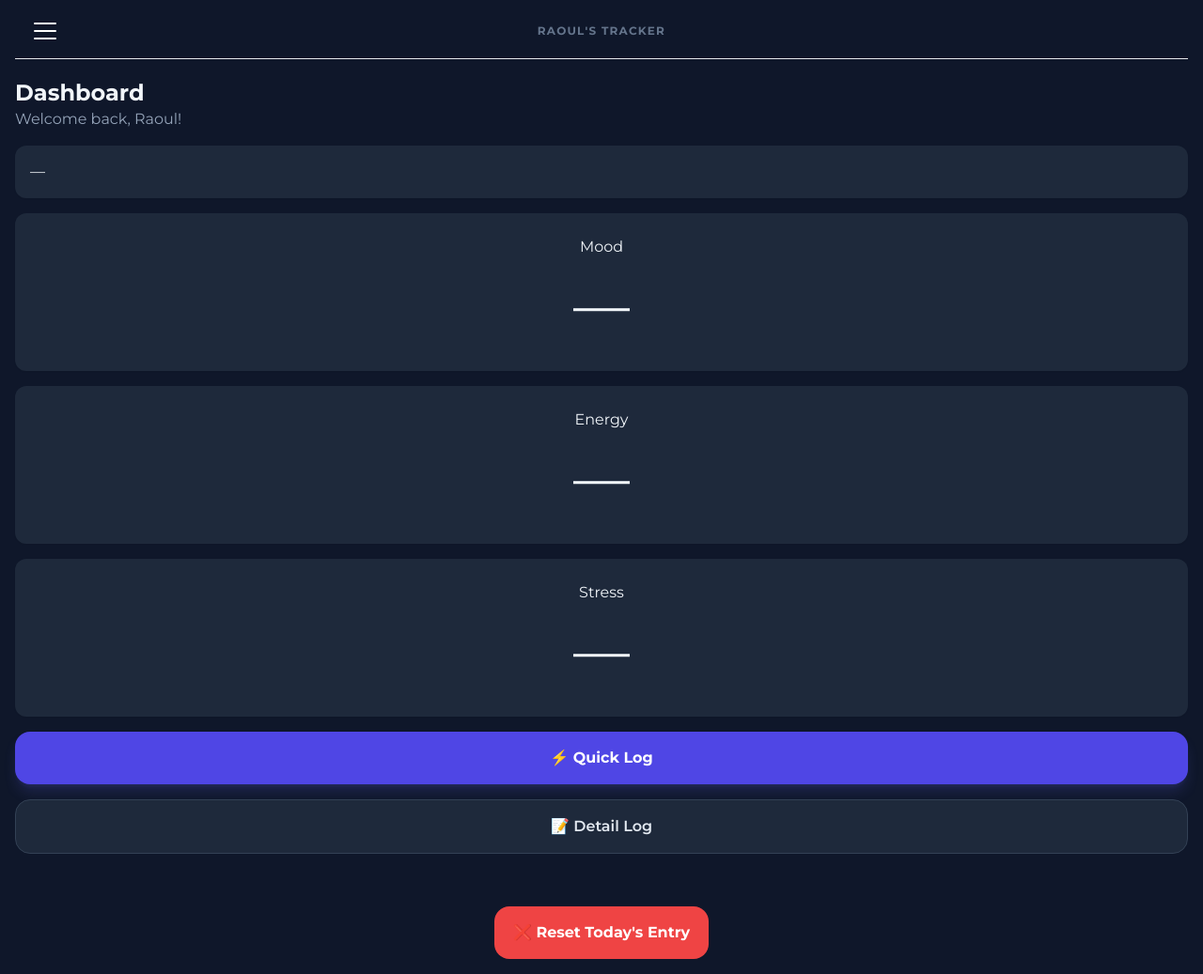
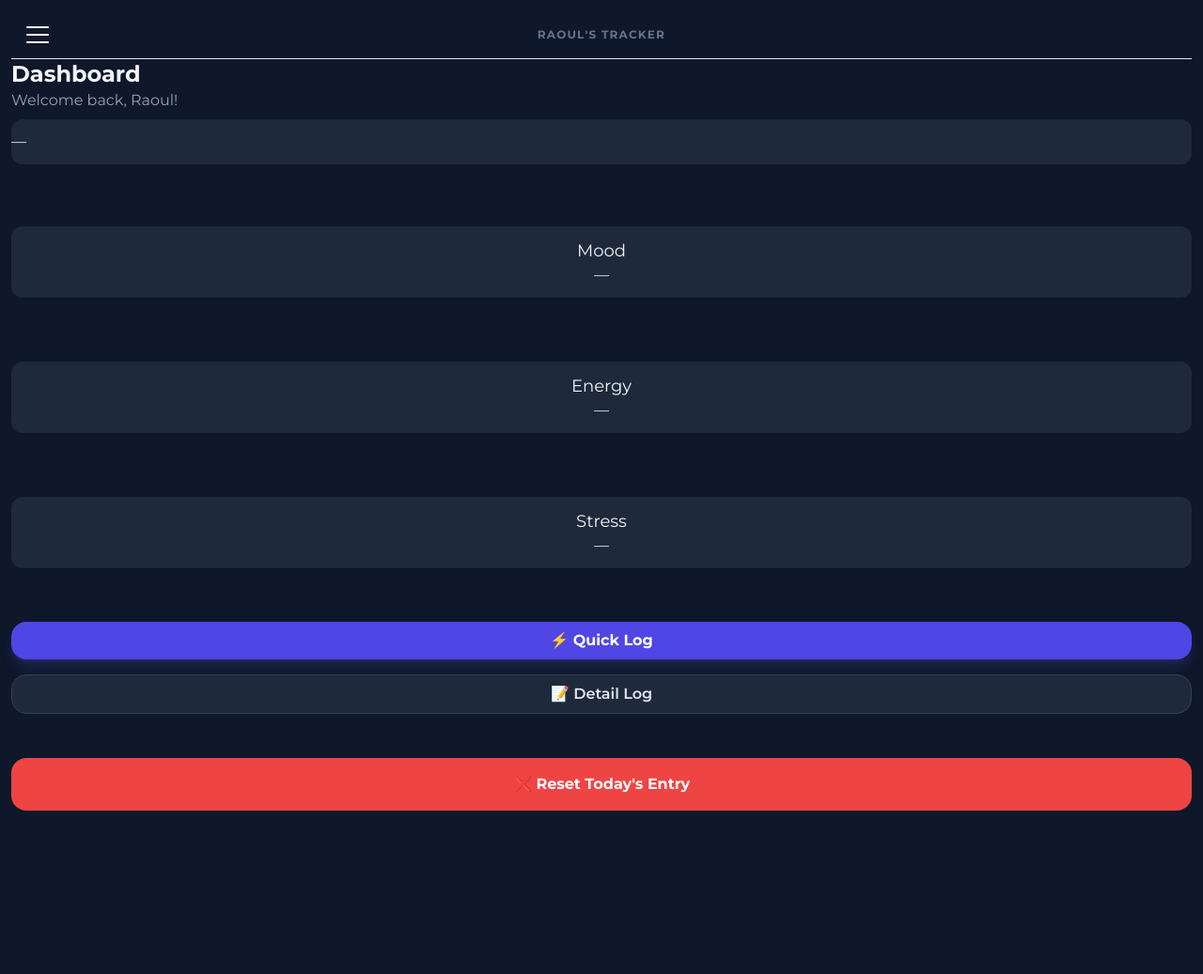
Before and after one commit to raoulzeno/MoodTrackingWeb, a Flask app: page / in a window 1280 px wide. Shown: the whole page at 94% size. After the commit the page ends 863 px from the top, so only its background shows below. Run offline with Flask 3, Linux system fonts and the light colour scheme; some libraries are stand-ins or nearby versions.

Commit message:
started dynamic formatting

```diff
--- a/main.py
+++ b/main.py
@@ -1,8 +1,8 @@
 import os
 import uuid
-import jwt
 from functools import wraps
 from flask import Flask, render_template, request, jsonify
+from supabase import create_client, Client
 from flask_sqlalchemy import SQLAlchemy
 from sqlalchemy.sql import func
 from datetime import datetime, timedelta
@@ -11,6 +11,9 @@ from weather import get_weather
 from collections import Counter, defaultdict
 
 load_dotenv()
+supabase_url = os.getenv("SUPABASE_URL")
+supabase_key = os.getenv("SUPABASE_SECRET_KEY")
+supabase: Client = create_client(supabase_url, supabase_key)
 
 app = Flask(__name__)
 
@@ -97,11 +100,11 @@ def token_required(f):
             return jsonify({"status" : "error", "message": "Authentication token is missing"}), 401
 
         try:
-            secret = os.getenv("SUPABASE_JWT_SECRET")
-            data = jwt.decode(token, secret, algorithms=["HS256"], audience="authenticated")
-            current_user_id = data["sub"]
+            user_response = supabase.auth.get_user(token)
+            current_user_id = user_response.user.id
+
         except Exception as e:
-            print(f"\n JWT REJECTION CAUSE: {str(e)}\n")
+            print(f"\n SUPABASE REJECTION CAUSE: {str(e)}\n")
             return jsonify({"status" : "error", "message" : "Invalid token"}), 401
         return f(current_user_id, *args, **kwargs)
     return decorated
@@ -161,7 +164,7 @@ def save_quick_log(current_user_id):
         }), 400
 
     new_entry = MoodEntry(
-        user_id=1,
+        user_id=current_user_id,
         entry_type="quick",
         mood=data["mood"],
         energy=data["energy"],
@@ -193,7 +196,7 @@ def save_detail_log(current_user_id):
             db.session.flush()
 
     new_entry = MoodEntry(
-        user_id=1,
+        user_id=current_user_id,
         entry_type="detailed",
         mood=data["mood"],
         energy=data["energy"],
@@ -704,4 +707,4 @@ if __name__ == "__main__":
             db.session.add(dummy)
             db.session.commit()
 
-    app.run(debug=True)
+    app.run(host="0.0.0.0", port=5000, debug=True)
--- a/templates/detail-log.html
+++ b/templates/detail-log.html
@@ -359,7 +359,7 @@
         </div>
         <script>
             const SUPABASE_URL = "https://zjyypccuhagrsjbxfipi.supabase.co"
-            const SUPABASE_ANON_KEY = "eyJhbGciOiJIUzI1NiIsInR5cCI6IkpXVCJ9.eyJpc3MiOiJzdXBhYmFzZSIsInJlZiI6InpqeXlwY2N1aGFncnNqYnhmaXBpIiwicm9sZSI6ImFub24iLCJpYXQiOjE3NzYzNTE1ODUsImV4cCI6MjA5MTkyNzU4NX0.rTmgdc4CBsRWq2FutKGqbB-fh04RGhTkLgQALWhny54"
+            const SUPABASE_ANON_KEY = "sb_publishable_AP_aE9BRhq4hzpNBbsRqNw_gxAoXF67"
             const supabaseClient = window.supabase.createClient(SUPABASE_URL, SUPABASE_ANON_KEY)
 
             document.getElementById("hamburger-btn").addEventListener("click", toggleMenu);
--- a/templates/index.html
+++ b/templates/index.html
@@ -2,7 +2,7 @@
 <html lang="en">
     <head>
         <meta charset="UTF-8">
-        <meta name="viewport" content="width=device-width, initial-scale=1.0">
+        <meta name="viewport" content="width=device-width, initial-scale=1.0, maximum-scale=1.0, user-scalable=0">
         <link rel="preconnect" href="https://fonts.googleapis.com">
         <link rel="preconnect" href="https://fonts.gstatic.com" crossorigin>
         <link href="https://fonts.googleapis.com/css2?family=Montserrat:ital,wght@0,100..900;1,100..900&display=swap" rel="stylesheet">
@@ -13,7 +13,6 @@
                 theme: {
                 extend: {
                     fontFamily: {
-                    // This tells Tailwind to replace its default "sans" font with our new Inter font
                     sans: ['Montserrat', 'sans-serif'],
                     }
                 }
@@ -22,8 +21,8 @@
             </script>
         <title>Mood Tracker</title>
     </head>
-    <body class="bg-slate-900 text-slate-100 font-sans p-4 pt-1">
-        <nav class="flex items-center justify-between p-5 w-full bg-transparent relative top-0">
+    <body class="bg-slate-900 text-slate-100 font-sans p-3">
+        <nav class="flex p-4 items-center justify-between p-3 w-full bg-transparent relative top-0">
             <button id="hamburger-btn" class="flex flex-col gap-1.5 focus:outline-none top-0">
                 <div class="w-6 h-0.5 bg-white rounded-full transition-all group-hover:bg-indigo-400"></div>
                 <div class="w-6 h-0.5 bg-white rounded-full transition-all group-hover:bg-indigo-400"></div>
@@ -34,37 +33,41 @@
 
             <div class="w-6"></div>
         </nav>
-        <div id="mobile-menu" class="hidden fixed inset-0 bg-slate-950/95 z-50 flex flex-col items-center justify-center gap-8">
+        <div id="mobile-menu" class="hidden fixed inset-0 pt-3 bg-slate-950/95 z-50 flex flex-col items-center justify-center gap-8">
             <button onclick="toggleMenu()" class="absolute top-6 left-6 text-white text-3xl">&times;</button>
 
-            <a href="/" class="text-2xl font-bold text-white hover:text-indigo-400">Dashboard</a>
+            <a href="/" class="text-xl pt-3font-bold text-white hover:text-indigo-400">Dashboard</a>
             <a href="/detail" class="text-2xl font-bold text-white hover:text-indigo-400">Detail Log</a>
             <a href="/visualizations" class="text-2xl font-bold text-white hover:text-indigo-400">Visualizations</a>
             <a href="/notes-feed" class="text-2xl font-bold text-white hover:text-indigo-400">Notes Feed</a>
+
+            <button onclick="handleLogout()" class="text-2xl font-bold text-rose-500 hover:text-rose-400 mt-8">Log Out</button>
         </div>
         <hr>
-        <div id="dashboard-view" class="flex flex-col justify-center items-center gap-4">
+        <div id="dashboard-view" class="h-[100dvh] grid grid-rows-5 items-center w-full">
             <div class="self-start">
-                <h2 class="text-2xl font-bold pt-5">Dashboard</h2>
-                <h4 class="text-slate-400 text-md" name="Raoul">Welcome back, Raoul!</h4>
+                <h2 class="text-2xl font-bold">Dashboard</h2>
+                <h4 class="text-slate-400 text-md pb-2" name="Raoul">Welcome back, Raoul!</h4>
+                <div class="bg-slate-800 rounded-xl shadow-sm w-full py-3">
+                    <p id="weather-display" class="justify-self-left">—</p>
+                </div>
             </div>
-            <div class="bg-slate-800 rounded-xl shadow-sm p-4 w-full">
-                <p id="weather-display" class="justify-self-left">—</p>
+            <div class="bg-slate-800 rounded-xl shadow-sm w-full p-3 ">
+                <h3 class="justify-self-center text-lg">Mood</h3>
+                <p id="mood-score" class="justify-self-center">—</p>
             </div>
-            <div class="bg-slate-800 rounded-xl shadow-sm p-6 w-full">
-                <h3 class="justify-self-center">Mood</h3>
-                <p id="mood-score" class="justify-self-center text-6xl pt-5 pb-4">—</p>
+            <div class="bg-slate-800 rounded-xl shadow-sm w-full p-3">
+                <h3 class="justify-self-center text-lg">Energy</h3>
+                <p id="energy-score" class="justify-self-center">—</p>
             </div>
-            <div class="bg-slate-800 rounded-xl shadow-sm p-6 w-full">
-                <h3 class="justify-self-center">Energy</h3>
-                <p id="energy-score" class="justify-self-center text-6xl pt-5 pb-4">—</p>
+            <div class="bg-slate-800 rounded-xl shadow-sm w-full p-3">
+                <h3 class="justify-self-center text-lg">Stress</h3>
+                <p id="stress-score" class="justify-self-center">—</p>
             </div>
-            <div class="bg-slate-800 rounded-xl shadow-sm p-6 w-full">
-                <h3 class="justify-self-center">Stress</h3>
-                <p id="stress-score" class="justify-self-center text-6xl pt-5 pb-4">—</p>
+            <div class="flex flex-col gap-4">
+                <button onclick="showView('quick-log-mood')" class="p-2 w-full bg-indigo-600 hover:bg-indigo-500 active:scale-95 text-white font-bold rounded-2xl shadow-lg shadow-indigo-500/20 transition-all duration-200 flex items-center justify-center">⚡ Quick Log</button>
+                <button onclick="window.location.href='/detail'" class="p-2 w-full bg-slate-800 hover:bg-slate-700 active:scale-95 text-slate-200 font-semibold rounded-2xl border border-slate-700 transition-all duration-200 flex items-center justify-center">📝 Detail Log</button>
             </div>
-            <button onclick="showView('quick-log-mood')" class="w-full py-4 bg-indigo-600 hover:bg-indigo-500 active:scale-95 text-white font-bold rounded-2xl shadow-lg shadow-indigo-500/20 transition-all duration-200 flex items-center justify-center gap-2">⚡ Quick Log</button>
-            <button onclick="window.location.href='/detail'" class="w-full py-4 bg-slate-800 hover:bg-slate-700 active:scale-95 text-slate-200 font-semibold rounded-2xl border border-slate-700 transition-all duration-200 flex items-center justify-center gap-2">📝 Detail Log</button>
             <br>
             <div class="flex flex-row">
                 <button id="delete-first" onclick="safetyCheck();" class="w-full py-4 p-5 bg-red-500 text-white font-bold rounded-2xl">❌ Reset Today's Entry</button>
@@ -123,7 +126,7 @@
         </div>
         <script>
             const SUPABASE_URL = "https://zjyypccuhagrsjbxfipi.supabase.co"
-            const SUPABASE_ANON_KEY = "eyJhbGciOiJIUzI1NiIsInR5cCI6IkpXVCJ9.eyJpc3MiOiJzdXBhYmFzZSIsInJlZiI6InpqeXlwY2N1aGFncnNqYnhmaXBpIiwicm9sZSI6ImFub24iLCJpYXQiOjE3NzYzNTE1ODUsImV4cCI6MjA5MTkyNzU4NX0.rTmgdc4CBsRWq2FutKGqbB-fh04RGhTkLgQALWhny54"
+            const SUPABASE_ANON_KEY = "sb_publishable_AP_aE9BRhq4hzpNBbsRqNw_gxAoXF67"
             const supabaseClient = window.supabase.createClient(SUPABASE_URL, SUPABASE_ANON_KEY)
 
             document.getElementById("hamburger-btn").addEventListener("click", toggleMenu);
@@ -251,11 +254,11 @@
                 })
                 .then(data => {
                     document.getElementById("mood-score").innerText = data["mood_score"];
-                    document.getElementById("mood-score").className = `font-bold justify-self-center text-6xl pt-5 pb-4 ${getScoreColor("mood", data["mood_score"])}`
+                    document.getElementById("mood-score").className = `font-bold justify-self-center text-6xl ${getScoreColor("mood", data["mood_score"])}`
                     document.getElementById("energy-score").innerText = data["energy_score"];
-                    document.getElementById("energy-score").className = `font-bold justify-self-center text-6xl pt-5 pb-4 ${getScoreColor("energy", data["energy_score"])}`
+                    document.getElementById("energy-score").className = `font-bold justify-self-center text-6xl ${getScoreColor("energy", data["energy_score"])}`
                     document.getElementById("stress-score").innerText = data["stress_score"];
-                    document.getElementById("stress-score").className = `font-bold justify-self-center text-6xl pt-5 pb-4 ${getScoreColor("stress", data["stress_score"])}`
+                    document.getElementById("stress-score").className = `font-bold justify-self-center text-6xl ${getScoreColor("stress", data["stress_score"])}`
                 })
                 .catch(error => {
                     showToast("Error: " + error.message, true);
@@ -381,6 +384,19 @@
                 getWeather();
             })
 
+            async function handleLogout() {
+                try {
+                    const { error } = await supabaseClient.auth.signOut();
+
+                    if (error) throw error;
+
+                    window.location.href = "/login";
+                } catch (error) {
+                    console.error("Error logging out: ", error.message);
+                    showToast("Failed to log out: " + error.message, true)
+                }
+            }
+
         </script>
     </body>
 </html>
--- a/templates/login.html
+++ b/templates/login.html
@@ -60,7 +60,7 @@
         </div>
         <script>
             const SUPABASE_URL = "https://zjyypccuhagrsjbxfipi.supabase.co"
-            const SUPABASE_ANON_KEY = "eyJhbGciOiJIUzI1NiIsInR5cCI6IkpXVCJ9.eyJpc3MiOiJzdXBhYmFzZSIsInJlZiI6InpqeXlwY2N1aGFncnNqYnhmaXBpIiwicm9sZSI6ImFub24iLCJpYXQiOjE3NzYzNTE1ODUsImV4cCI6MjA5MTkyNzU4NX0.rTmgdc4CBsRWq2FutKGqbB-fh04RGhTkLgQALWhny54"
+            const SUPABASE_ANON_KEY = "sb_publishable_AP_aE9BRhq4hzpNBbsRqNw_gxAoXF67"
             const supabaseClient = window.supabase.createClient(SUPABASE_URL, SUPABASE_ANON_KEY)
 
             function showToast(message, isError = false) {
--- a/templates/notes-feed.html
+++ b/templates/notes-feed.html
@@ -54,7 +54,7 @@
         </div>
         <script>
             const SUPABASE_URL = "https://zjyypccuhagrsjbxfipi.supabase.co"
-            const SUPABASE_ANON_KEY = "eyJhbGciOiJIUzI1NiIsInR5cCI6IkpXVCJ9.eyJpc3MiOiJzdXBhYmFzZSIsInJlZiI6InpqeXlwY2N1aGFncnNqYnhmaXBpIiwicm9sZSI6ImFub24iLCJpYXQiOjE3NzYzNTE1ODUsImV4cCI6MjA5MTkyNzU4NX0.rTmgdc4CBsRWq2FutKGqbB-fh04RGhTkLgQALWhny54"
+            const SUPABASE_ANON_KEY = "sb_publishable_AP_aE9BRhq4hzpNBbsRqNw_gxAoXF67"
             const supabaseClient = window.supabase.createClient(SUPABASE_URL, SUPABASE_ANON_KEY)
 
             function toggleMenu() {
--- a/templates/visualizations.html
+++ b/templates/visualizations.html
@@ -129,7 +129,7 @@
 
         <script>
             const SUPABASE_URL = "https://zjyypccuhagrsjbxfipi.supabase.co"
-            const SUPABASE_ANON_KEY = "eyJhbGciOiJIUzI1NiIsInR5cCI6IkpXVCJ9.eyJpc3MiOiJzdXBhYmFzZSIsInJlZiI6InpqeXlwY2N1aGFncnNqYnhmaXBpIiwicm9sZSI6ImFub24iLCJpYXQiOjE3NzYzNTE1ODUsImV4cCI6MjA5MTkyNzU4NX0.rTmgdc4CBsRWq2FutKGqbB-fh04RGhTkLgQALWhny54"
+            const SUPABASE_ANON_KEY = "sb_publishable_AP_aE9BRhq4hzpNBbsRqNw_gxAoXF67"
             const supabaseClient = window.supabase.createClient(SUPABASE_URL, SUPABASE_ANON_KEY)
 
             document.getElementById("hamburger-btn").addEventListener("click", toggleMenu);
```
Also changed, not shown: seed_users.py (+7 -5 lines), .cache.sqlite.
